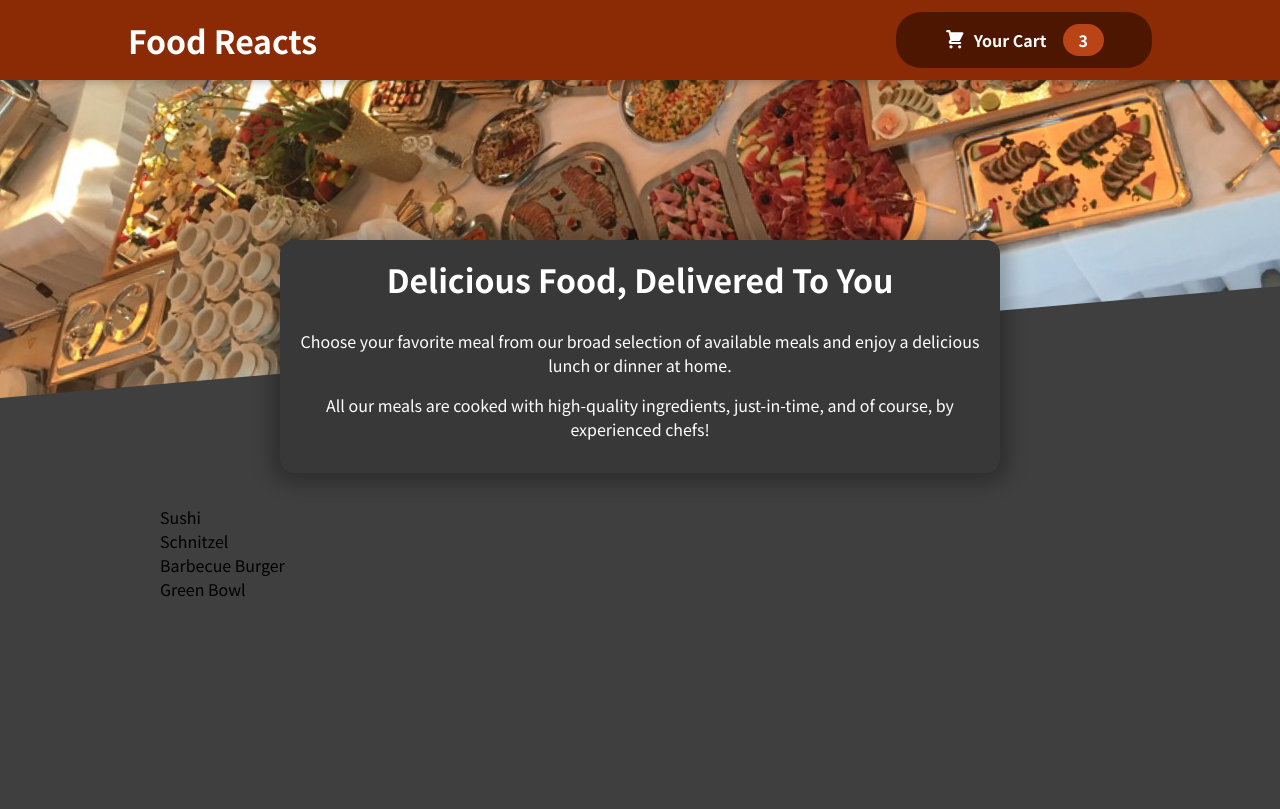
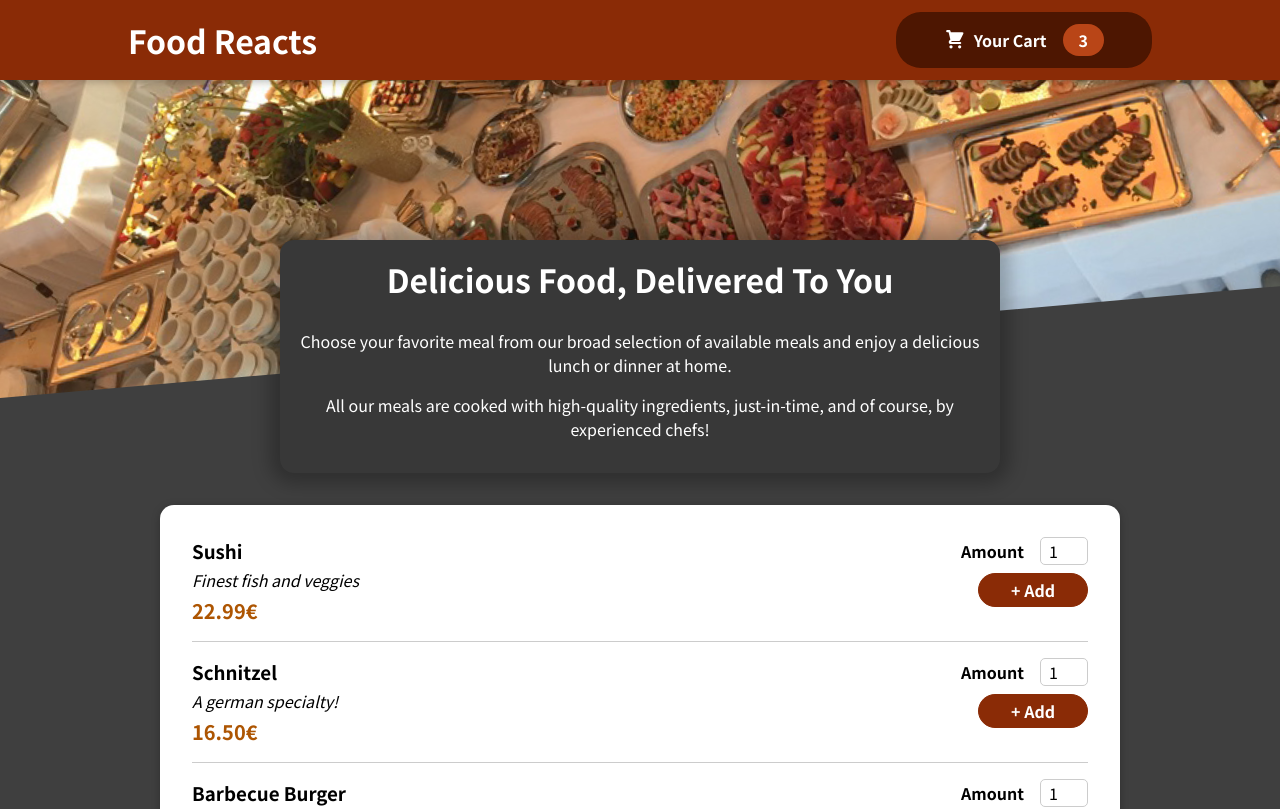
Before and after one commit to petah-sama/food-reacts, a React (Create React App) app: page / in a window 1280 px wide. Shown: the top 809 px of the page. Built offline with nearby package versions, Linux system fonts and the light colour scheme.

Commit message:
added mealitem components

```diff
--- a/src/components/Meals/AvailableMeals.jsx
+++ b/src/components/Meals/AvailableMeals.jsx
@@ -1,3 +1,6 @@
+import MealItem from './MealItem/MealItem';
+import Card from '../UI/Card';
+
 import classes from './AvailableMeals.module.css';
 
 const DUMMY_MEALS = [
@@ -29,12 +32,22 @@
 
 const AvailableMeals = (props) => {
   const mealsList = DUMMY_MEALS.map((meal) => {
-    return <li>{meal.name}</li>;
+    return (
+      <MealItem
+        id={meal.id}
+        key={meal.id}
+        title={meal.name}
+        description={meal.description}
+        price={meal.price}
+      />
+    );
   });
 
   return (
     <section className={classes.meals}>
-      <ul>{mealsList}</ul>
+      <Card>
+        <ul>{mealsList}</ul>
+      </Card>
     </section>
   );
 };
--- /dev/null
+++ b/src/components/Meals/MealItem/MealItem.jsx
@@ -0,0 +1,22 @@
+import MealItemForm from './MealItemForm';
+
+import classes from './MealItem.module.css';
+
+const MealItem = (props) => {
+  const price = `${props.price.toFixed(2)}€`;
+
+  return (
+    <li className={classes.meal}>
+      <div>
+        <h3>{props.title}</h3>
+        <div className={classes.description}>{props.description}</div>
+        <div className={classes.price}>{price}</div>
+      </div>
+      <div>
+        <MealItemForm id={props.id} />
+      </div>
+    </li>
+  );
+};
+
+export default MealItem;
--- /dev/null
+++ b/src/components/Meals/MealItem/MealItem.module.css
@@ -0,0 +1,22 @@
+.meal {
+  display: flex;
+  justify-content: space-between;
+  margin: 1rem;
+  padding-bottom: 1rem;
+  border-bottom: 1px solid #ccc;
+}
+
+.meal h3 {
+  margin: 0 0 0.25rem 0;
+}
+
+.description {
+  font-style: italic;
+}
+
+.price {
+  margin-top: 0.25rem;
+  font-weight: bold;
+  color: #ad5502;
+  font-size: 1.25rem;
+}
--- /dev/null
+++ b/src/components/Meals/MealItem/MealItemForm.jsx
@@ -0,0 +1,24 @@
+import Input from '../../UI/Input';
+
+import classes from './MealItemForm.module.css';
+
+const MealItemForm = (props) => {
+  return (
+    <form className={classes.form}>
+      <Input
+        label="Amount"
+        input={{
+          id: 'amount_' + props.id,
+          type: 'number',
+          min: '1',
+          max: '5',
+          step: '1',
+          defaultValue: '1',
+        }}
+      />
+      <button>+ Add</button>
+    </form>
+  );
+};
+
+export default MealItemForm;
--- /dev/null
+++ b/src/components/Meals/MealItem/MealItemForm.module.css
@@ -0,0 +1,20 @@
+.form {
+  text-align: right;
+}
+
+.form button {
+  font: inherit;
+  cursor: pointer;
+  background-color: #8a2b06;
+  border: 1px solid #8a2b06;
+  color: white;
+  padding: 0.25rem 2rem;
+  border-radius: 20px;
+  font-weight: bold;
+}
+
+.form button:hover,
+.form button:active {
+  background-color: #641e03;
+  border-color: #641e03;
+}
--- /dev/null
+++ b/src/components/UI/Card.jsx
@@ -0,0 +1,7 @@
+import classes from './Card.module.css';
+
+const Card = (props) => {
+  return <div className={classes.card}>{props.children}</div>;
+};
+
+export default Card;
--- /dev/null
+++ b/src/components/UI/Card.module.css
@@ -0,0 +1,6 @@
+.card {
+  padding: 1rem;
+  box-shadow: 0 2px 8px rgba(0, 0, 0, 0.25);
+  border-radius: 14px;
+  background-color: white;
+}
--- /dev/null
+++ b/src/components/UI/Input.jsx
@@ -0,0 +1,12 @@
+import classes from './Input.module.css';
+
+const Input = (props) => {
+  return (
+    <div className={classes.input}>
+      <label htmlFor={props.input.id}>{props.label}</label>
+      <input {...props.input} />
+    </div>
+  );
+};
+
+export default Input;
--- /dev/null
+++ b/src/components/UI/Input.module.css
@@ -0,0 +1,18 @@
+.input {
+  display: flex;
+  align-items: center;
+  margin-bottom: 0.5rem;
+}
+
+.input label {
+  font-weight: bold;
+  margin-right: 1rem;
+}
+
+.input input {
+  width: 3rem;
+  border-radius: 5px;
+  border: 1px solid #ccc;
+  font: inherit;
+  padding-left: 0.5rem;
+}
```
Also changed, not shown: 1 other file (tests, documents, lock files or other folders).
